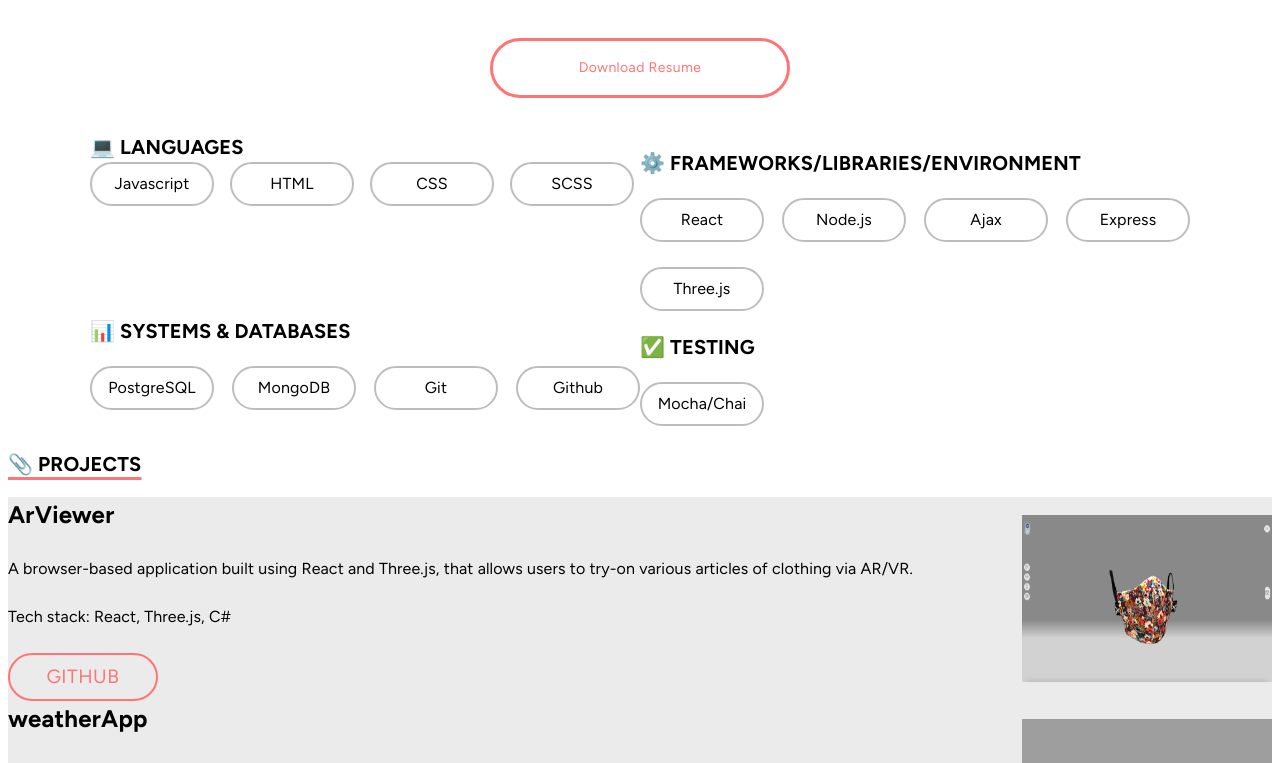
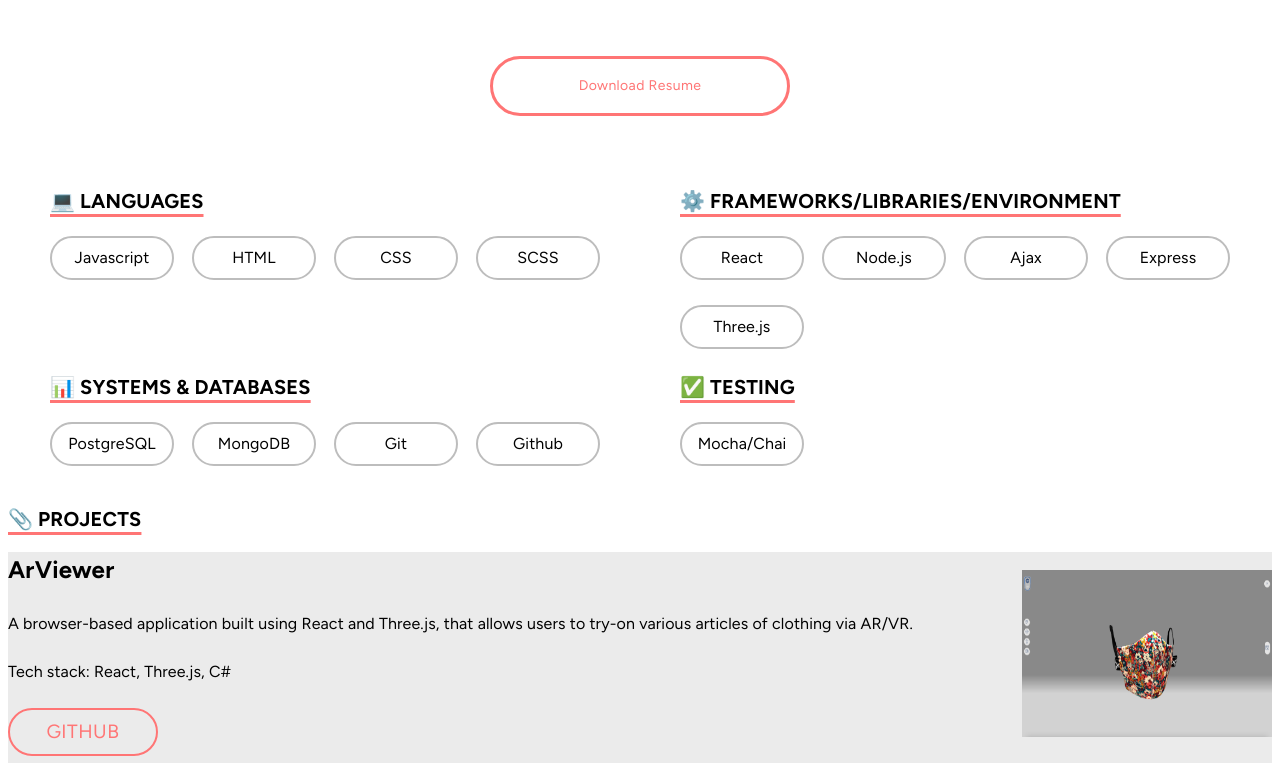
Before and after one commit to iourivolkov/iouri-portfolio, a React (Create React App) app: page / in a window 1280 px wide. Shown: the part 1354-2117 px from the top of the page. Built offline with nearby package versions, Linux system fonts and the light colour scheme; grey boxes are pictures that could not be loaded.

Commit message:
Adjust css

```diff
--- a/src/App.js
+++ b/src/App.js
@@ -5,7 +5,7 @@ import Footer from "./components/Footer";
 
 const landingPage = {
   heading: "👋🏻 Hello! I'm Iouri, a ",
-  title: "Full-Stack developer based in Toronto 📍",
+  title: "Front-end developer based in Toronto 📍",
   subtitle:
     "I design intuitive interfaces and produce clean code using modern web technologies.",
 };
--- a/src/components/About.jsx
+++ b/src/components/About.jsx
@@ -53,6 +53,7 @@ const About = () => {
         explore the city's food scene.
       </Typography>
       <br />
+      <br />
       <Button
         disableElevation
         disableRipple
@@ -76,7 +77,10 @@ const About = () => {
         Download Resume
       </Button>
       <br />
+      <br />
+      <br />
       <TechStack />
+
       <br />
     </Stack>
   );
--- a/src/components/Frameworks.jsx
+++ b/src/components/Frameworks.jsx
@@ -14,6 +14,8 @@ const Frameworks = () => {
           textTransform: "uppercase",
           fontWeight: 700,
           fontSize: { xs: "14px", sm: "16px", md: "20px" },
+          textDecoration: "underline 3px solid #ff7575",
+          textUnderlineOffset: 6,
         }}
       >
         ⚙️ Frameworks/Libraries/Environment
--- a/src/components/LandingPage.jsx
+++ b/src/components/LandingPage.jsx
@@ -25,7 +25,7 @@ const LandingPage = ({ title, subtitle, heading }) => {
           fontFamily: "Figtree",
           fontWeight: 400,
           color: "#ff7575",
-          fontSize: { xs: "18px", sm: "20px", md: "24px" },
+          fontSize: { xs: "16px", sm: "20px", md: "24px" },
           width: { xs: "500px", sm: "700px", md: "1300px" },
         }}
       >
@@ -36,7 +36,7 @@ const LandingPage = ({ title, subtitle, heading }) => {
           textAlign: "center",
           fontFamily: "Figtree",
           color: "#FF7575",
-          fontSize: { xs: "32px", sm: "40px", md: "64px" },
+          fontSize: { xs: "22px", sm: "36px", md: "64px" },
           fontWeight: "700",
         }}
       >
@@ -50,7 +50,7 @@ const LandingPage = ({ title, subtitle, heading }) => {
           fontWeight: 100,
           color: "#FF7575",
           width: { xs: "400px", sm: "700px", md: "1000px" },
-          fontSize: { xs: "18px", sm: "20px", md: "24px" },
+          fontSize: { xs: "16px", sm: "20px", md: "24px" },
         }}
       >
         {subtitle}
--- a/src/components/Languages.jsx
+++ b/src/components/Languages.jsx
@@ -12,13 +12,15 @@ const Languages = () => {
         sx={{
           fontFamily: "Figtree",
           textTransform: "uppercase",
-          fontSize: "",
           fontWeight: 700,
           fontSize: { xs: "14px", sm: "16px", md: "20px" },
+          textDecoration: "underline 3px solid #ff7575",
+          textUnderlineOffset: 6,
         }}
       >
         💻 Languages
       </Typography>
+
       <Box
         sx={{
           display: "flex",
@@ -28,7 +30,6 @@ const Languages = () => {
           flexWrap: "wrap",
         }}
       >
-        <Stack spacing={2} direction="row">
         <Typography
           sx={{
             fontFamily: "Figtree",
@@ -40,7 +41,7 @@ const Languages = () => {
             display: "flex",
             justifyContent: "center",
             alignItems: "center",
-
+            marginTop: "20px",
             marginBottom: "5px",
             fontSize: { xs: "12px", sm: "16px", md: "16px" },
           }}
@@ -101,7 +102,6 @@ const Languages = () => {
         >
           SCSS
         </Typography>
-        </Stack>
       </Box>
     </Box>
   );
--- a/src/components/Systems.jsx
+++ b/src/components/Systems.jsx
@@ -14,9 +14,12 @@ const Systems = () => {
           textTransform: "uppercase",
           fontWeight: 700,
           fontSize: { xs: "14px", sm: "16px", md: "20px" },
+
+          textDecoration: "underline 3px solid #ff7575",
+          textUnderlineOffset: 6,
         }}
       >
-        📊 Systems & Databases
+        📊 Systems &#38; Databases
       </Typography>
 
       <Box
--- a/src/components/TechStack.jsx
+++ b/src/components/TechStack.jsx
@@ -10,31 +10,55 @@ const TechStack = () => {
       <Stack
         sx={{
           display: "flex",
-          flexDirection: "column",
+          flexDirection: "row",
+          flexWrap: "wrap",
           justifyContent: "center",
           alignItems: "center",
-          width: { xs: "400px", sm: "500px", md: "1000px" },
+          width: { xs: "2000px", sm: "1000px", md: "1000px" },
         }}
       >
         <Stack
-          spacing={2}
           sx={{
             display: "flex",
             flexDirection: { xs: "column", sm: "row", md: "row" },
           }}
         >
-          <Languages />
-          <Frameworks />
+          <Box
+            sx={{
+              marginRight: "40px",
+            }}
+          >
+            <Languages />
+          </Box>
+          <Box
+            sx={{
+              marginLeft: "40px",
+            }}
+          >
+            <Frameworks />
+          </Box>
         </Stack>
+        <br />
         <Stack
-          spacing={2}
           sx={{
             display: "flex",
             flexDirection: { xs: "column", sm: "row", md: "row" },
           }}
         >
-          <Systems />
-          <Testing />
+          <Box
+            sx={{
+              marginRight: "40px",
+            }}
+          >
+            <Systems />
+          </Box>
+          <Box
+            sx={{
+              marginLeft: "40px",
+            }}
+          >
+            <Testing />
+          </Box>
         </Stack>
       </Stack>
     </>
--- a/src/components/Testing.jsx
+++ b/src/components/Testing.jsx
@@ -14,6 +14,8 @@ const Testing = () => {
           textTransform: "uppercase",
           fontWeight: 700,
           fontSize: { xs: "14px", sm: "16px", md: "20px" },
+          textDecoration: "underline 3px solid #ff7575",
+          textUnderlineOffset: 6,
         }}
       >
         ✅ Testing
```
Lines whose indentation alone changed are shown as unchanged.
